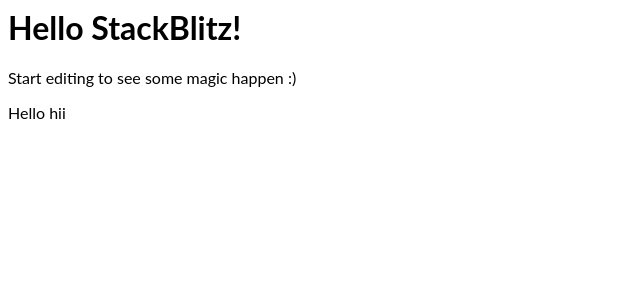
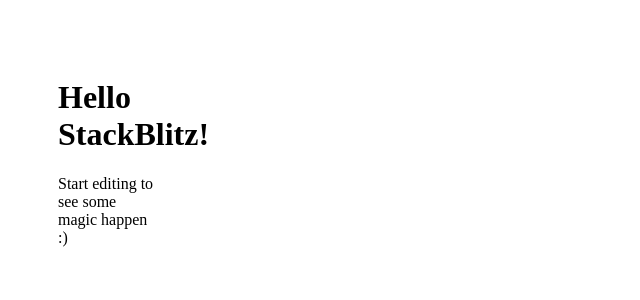
Before and after one commit to Kajol1995/react-rphc92, a React (Create React App) app: page / in a window 1280 px wide. Shown: the top 300 px of the page, without its empty margins (0-640 px from the left). Built offline with nearby package versions, Linux system fonts and the light colour scheme.

Commit message:
1 file modified, 1 added

```diff
--- /dev/null
+++ b/src/App.css
@@ -0,0 +1,7 @@
+.App {
+  color: black;
+  width: 100px;
+  height: 100px;
+  padding: 50px;
+  font-family: 'Times New Roman', Times, serif;
+}
--- a/src/App.js
+++ b/src/App.js
@@ -1,12 +1,11 @@
 import React from 'react';
-import './style.css';
+import './App.css';
 
 export default function App() {
   return (
-    <div>
+    <div className="App">
       <h1>Hello StackBlitz!</h1>
       <p>Start editing to see some magic happen :)</p>
-      <p>Hello hii </p>
     </div>
   );
 }
```
